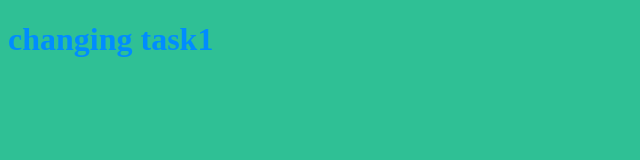
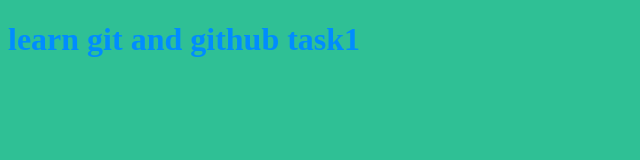
Before and after one commit to supdevapp/myprojet, a plain HTML site: page index.html in a window 1280 px wide. Shown: the whole page, without its empty margins (0-640 px from the left). Drawn offline with Linux system fonts and the light colour scheme.

Commit message:
add title

```diff
--- a/index.html
+++ b/index.html
@@ -8,6 +8,6 @@
     <link rel="stylesheet" href="style.css">
 </head>
 <body>
-    <h1> changing task1</h1>
+    <h1> learn git and github task1</h1>
 </body>
 </html>
```
